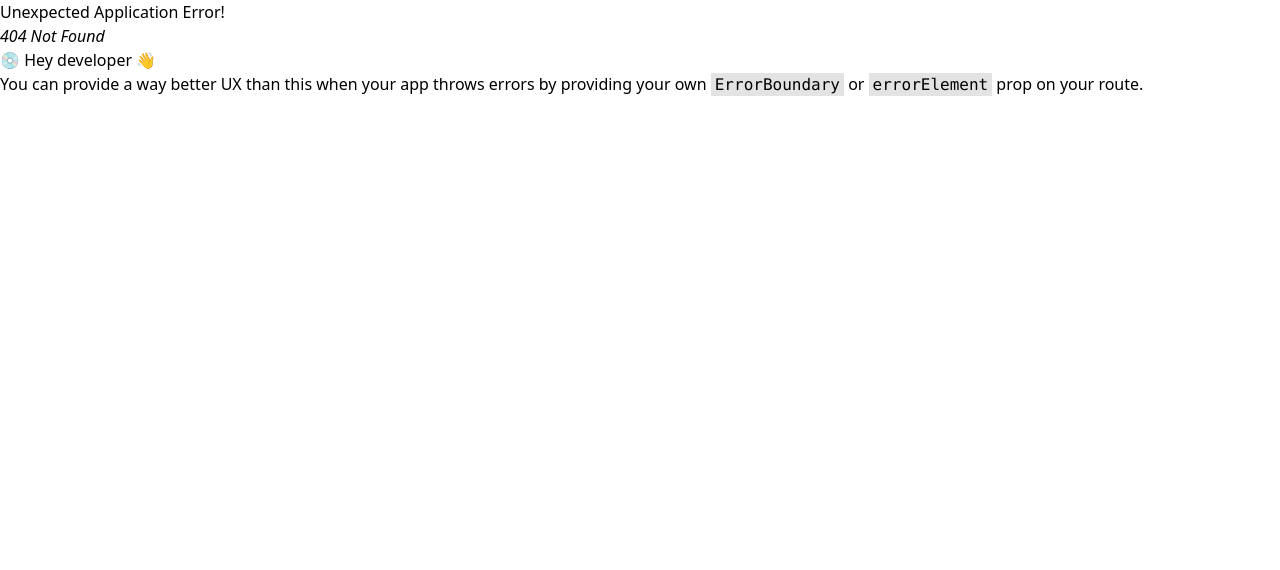
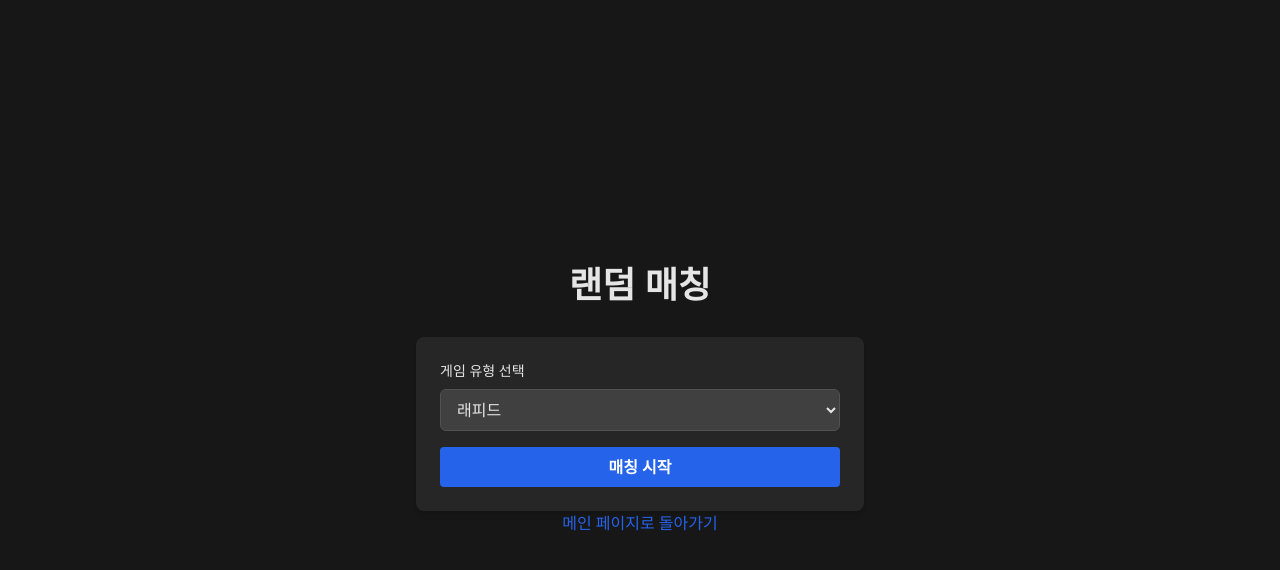
Before and after one commit to zx3923/my-chess-app, a React (Create React App) app: page /matching in a window 1280 px wide. Before the commit this address had no page. Shown: the top 570 px of the page. Built offline with nearby package versions, Linux system fonts and the light colour scheme.

Commit message:
match page

```diff
--- a/src/MainScreen.tsx
+++ b/src/MainScreen.tsx
@@ -4,7 +4,7 @@ export default function MainScreen() {
   const navigate = useNavigate();
 
   const onStartClick = () => {
-    navigate("/chessboard");
+    navigate("/matching");
   };
 
   const signUpClick = () => {
--- /dev/null
+++ b/src/Matching.tsx
@@ -0,0 +1,67 @@
+import React, { useState } from "react";
+import { Link, useNavigate } from "react-router-dom";
+
+type GameType = "blitz" | "rapid" | "bullet";
+
+export default function Matching() {
+  const [selectedGameType, setSelectedGameType] = useState<GameType>("rapid");
+  const [isMatching, setIsMatching] = useState(false);
+  const navigate = useNavigate();
+
+  const mainClick = () => {
+    navigate("/");
+  };
+
+  const handleGameTypeChange = (e: React.ChangeEvent<HTMLSelectElement>) => {
+    setSelectedGameType(e.target.value as GameType);
+  };
+
+  const startMatching = () => {
+    setIsMatching(true);
+    console.log(`Started matching for ${selectedGameType} game`);
+  };
+
+  return (
+    <div className="flex flex-col items-center justify-center min-h-screen bg-neutral-900 text-neutral-200 p-4">
+      <h1 className="text-4xl font-bold mb-8">랜덤 매칭</h1>
+      <div className="w-full max-w-md bg-neutral-800 rounded-lg shadow-md p-6">
+        <div className="mb-4">
+          <label htmlFor="gameType" className="block text-sm font-medium mb-2">
+            게임 유형 선택
+          </label>
+          <select
+            id="gameType"
+            value={selectedGameType}
+            onChange={handleGameTypeChange}
+            className="w-full bg-neutral-700 border border-neutral-600 rounded-md py-2 px-3 text-neutral-200 focus:outline-none focus:ring-2 focus:ring-blue-500"
+          >
+            <option value="rapid">래피드</option>
+            <option value="blitz">블리츠</option>
+            <option value="bullet">불릿</option>
+          </select>
+        </div>
+        {!isMatching ? (
+          <button
+            onClick={startMatching}
+            className="w-full bg-blue-600 hover:bg-blue-700 text-white font-bold py-2 px-4 rounded focus:outline-none focus:shadow-outline transition duration-300"
+          >
+            매칭 시작
+          </button>
+        ) : (
+          <div className="text-center">
+            <div className="inline-block animate-spin rounded-full h-8 w-8 border-t-2 border-b-2 border-blue-500 mr-2"></div>
+            <span className="text-lg font-semibold">매칭 중...</span>
+          </div>
+        )}
+      </div>
+      <div className="text-center">
+        <button
+          className="font-medium text-blue-600 hover:text-blue-500"
+          onClick={mainClick}
+        >
+          메인 페이지로 돌아가기
+        </button>
+      </div>
+    </div>
+  );
+}
--- a/src/Router.tsx
+++ b/src/Router.tsx
@@ -4,6 +4,7 @@ import MainScreen from "./MainScreen";
 import ChessBoard from "./ChessBoard";
 import SignUp from "./SignUp";
 import Login from "./Login";
+import Matching from "./Matching";
 const router = createBrowserRouter([
   {
     path: "/",
@@ -25,6 +26,10 @@ const router = createBrowserRouter([
         path: "login",
         element: <Login />,
       },
+      {
+        path: "matching",
+        element: <Matching />,
+      },
     ],
   },
 ]);
```
